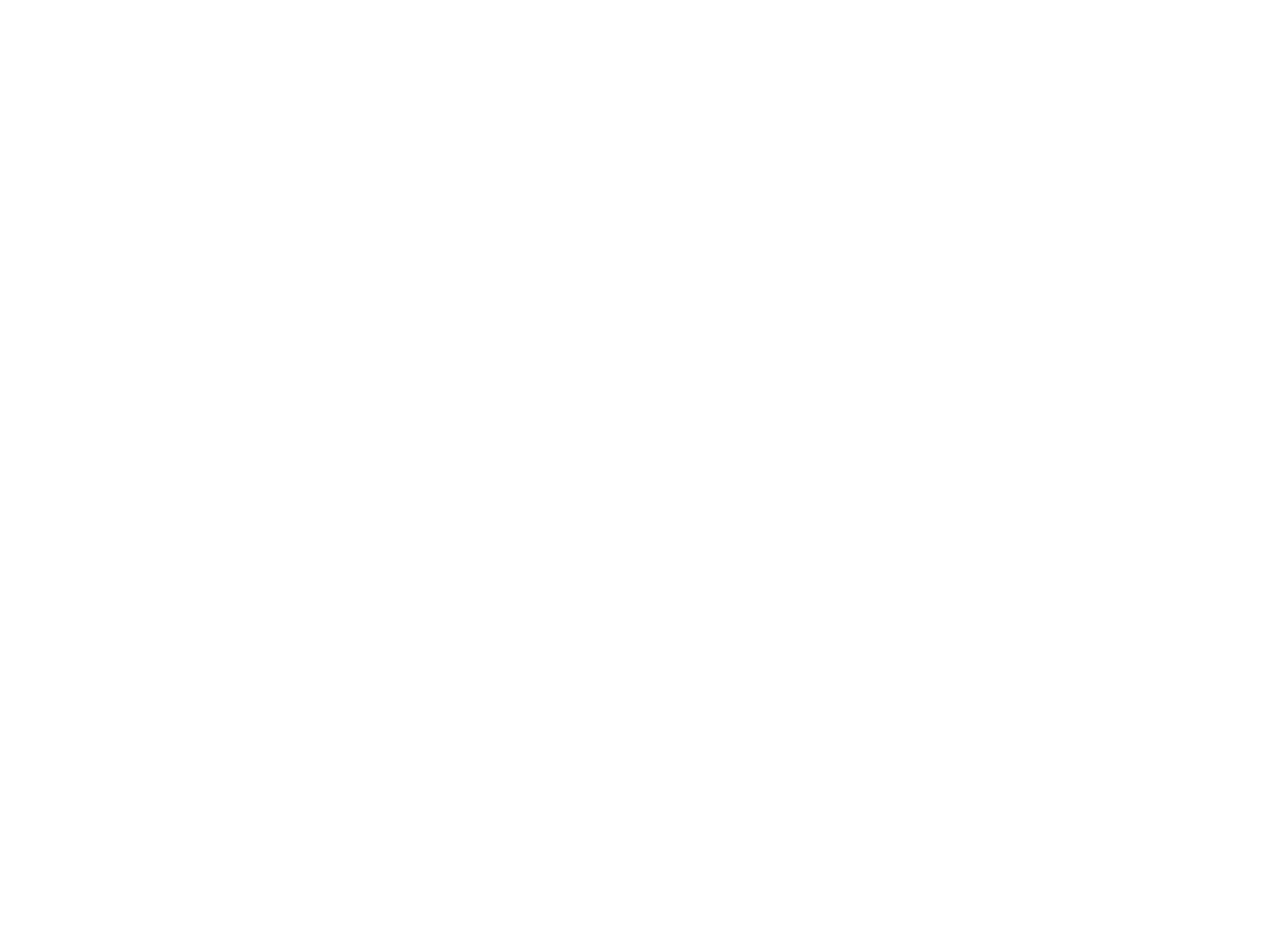
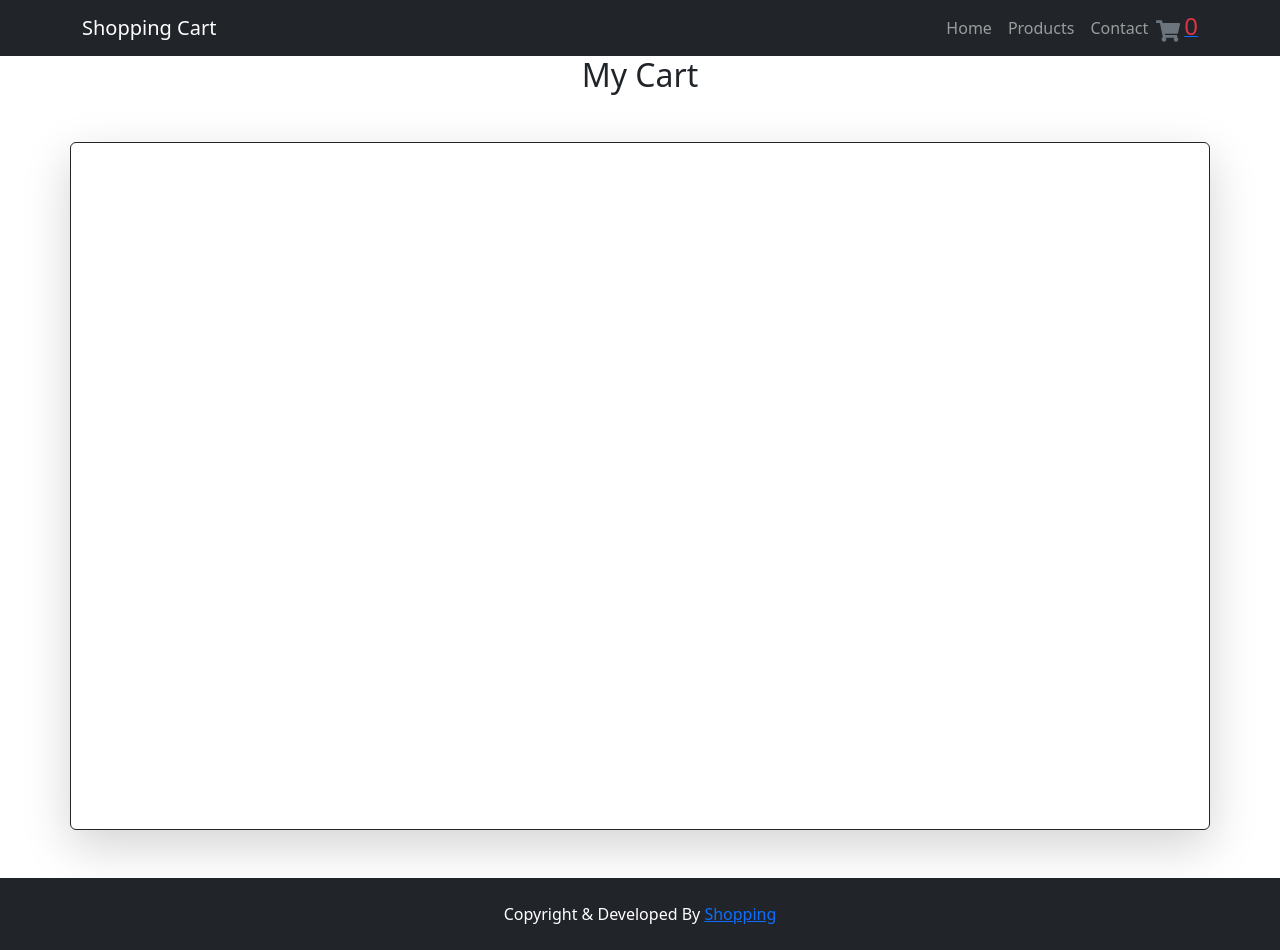
Before and after one commit to inanct/redux-toolkit-shopping-cart, a React (Create React App) app: page /basket in a window 1280 px wide. Before the commit this address had no page. Before the commit the page ends 800 px from the top, so only its background shows below. Built offline with nearby package versions, Linux system fonts and the light colour scheme.

Commit message:
basket-cart

```diff
--- a/package.json
+++ b/package.json
@@ -12,6 +12,7 @@
     "react": "^18.2.0",
     "react-bootstrap": "^2.10.0",
     "react-dom": "^18.2.0",
+    "react-icons": "^5.0.1",
     "react-rating-stars-component": "^2.2.0",
     "react-redux": "^9.1.0",
     "react-router": "^6.21.3",
--- a/src/App.js
+++ b/src/App.js
@@ -3,6 +3,7 @@
 import { BrowserRouter, Routes, Route } from "react-router-dom";
 import Products from "./Pages/Products/Products";
 import Contact from "./Pages/Contact";
+import Basket from "./Pages/Basket";
 
 
 
@@ -15,6 +16,7 @@
           <Route index element={<Home/>}/>
           <Route path="/products" element={<Products/>}/>
           <Route path="/contact" element={<Contact/>}/>
+          <Route path="/basket" element={<Basket/>}/>
 
         </Route>
       </Routes>
--- a/src/Components/Header/TopNavbar.js
+++ b/src/Components/Header/TopNavbar.js
@@ -4,9 +4,13 @@
 import Nav from 'react-bootstrap/Nav';
 import Navbar from 'react-bootstrap/Navbar';
 import { Link } from 'react-router-dom';
+import { FaShoppingCart } from "react-icons/fa";
+import { useSelector } from 'react-redux';
+
 
 
 const TopNavbar = () => {
+  const cartItems = useSelector(state => state.cart.cart)
   return (
 
 
@@ -22,9 +26,20 @@
 
             <Link to="products" className='nav-link'>Products</Link>
             <Link to="contact" className='nav-link'>Contact</Link>
+            <Link to="basket">
+            <FaShoppingCart className='text-secondary fs-4'/>
+            <small className='ms-1 text-danger fs-4 '>{cartItems.length}</small>
+            </Link>
+
+
+
           </Nav>
+
         </Navbar.Collapse>
+
+
       </Container>
+
     </Navbar>
 
 
--- a/src/Components/Product/Card/ProductCard.js
+++ b/src/Components/Product/Card/ProductCard.js
@@ -1,10 +1,13 @@
 import React from 'react'
 import "./ProductCard.css"
 import { Link } from 'react-router-dom'
-import { Card } from 'react-bootstrap'
+import { Button, Card } from 'react-bootstrap'
+import { useDispatch } from 'react-redux'
+import { addToCart } from '../../../redux/slice/cartSlice'
 
 
-const ProductCard = ({ image, title, price, id }) => {
+const ProductCard = ({ image, title, price, id}) => {
+  const dispatch = useDispatch()
   return (
     <>
     <Link  className='text-dark text-decoration-none'>
@@ -15,10 +18,11 @@
             <Card.Text className='text-capitalize text-decoration-none fs-6'>
              ${price}
             </Card.Text>
-            <Card.Text className='text-capitalize text-decoration-none fs-6'>
-              Serial Number:{id}
-            </Card.Text>
+
         </Card.Body>
+        <Button className='bg-dark border-dark' onClick={() => dispatch(addToCart({image, title, price, id}))}>
+          Add to Cart
+        </Button>
     </Card>
     </Link>
     </>
--- /dev/null
+++ b/src/Pages/Basket.js
@@ -0,0 +1,35 @@
+import React from 'react'
+import { Button, Card,  Container, Row } from 'react-bootstrap'
+import { useDispatch, useSelector } from 'react-redux'
+import { removefromCart } from '../redux/slice/cartSlice'
+
+
+const Basket = () => {
+    const cartitems = useSelector(state => state.cart.cart)
+    const dispatch = useDispatch()
+  return (
+    <Container>
+        <h2 className='text-center'>My Cart</h2>
+        <Row style={{ height: '43rem' }} className='d-flex    border border-dark shadow-lg p-3 mb-5 bg-body rounded mt-5'>
+{
+            cartitems.map(item => {
+                return (
+                    <Card style={{ width: '18rem', height:"300px" }}>
+                        <Card.Img src={item.image} alt="" />
+                        <Card.Body>
+                          <Card.Text>${item.price}</Card.Text>
+                          <Button onClick={() => dispatch(removefromCart({id: item.id}))}>Remove</Button>
+                        </Card.Body>
+
+                    </Card>
+                )
+            })
+        }
+        </Row>
+
+
+    </Container>
+  )
+}
+
+export default Basket
--- /dev/null
+++ b/src/redux/slice/cartSlice.js
@@ -0,0 +1,20 @@
+import { createSlice } from "@reduxjs/toolkit";
+
+
+const cartSlice = createSlice({
+    name:"cart",
+    initialState:{
+        cart: []
+    },
+    reducers: {
+        addToCart : (state, action) => {
+            state.cart.push(action.payload)
+        },
+        removefromCart : (state, action) => {
+            state.cart = state.cart.filter(x => x.id !== action.payload.id)
+        }
+    }
+})
+
+export default cartSlice.reducer;
+export const {addToCart, removefromCart} = cartSlice.actions;
--- a/src/redux/store.js
+++ b/src/redux/store.js
@@ -1,10 +1,12 @@
 import { configureStore } from "@reduxjs/toolkit";
 import productSlice from "./slice/productSlice";
+import cartSlice from "./slice/cartSlice";
 
 
 
 export const store = configureStore({
     reducer:{
-        product:productSlice
+        product:productSlice,
+        cart:cartSlice
     }
 });
```
Also changed, not shown: 1 other file (tests, documents, lock files or other folders).
